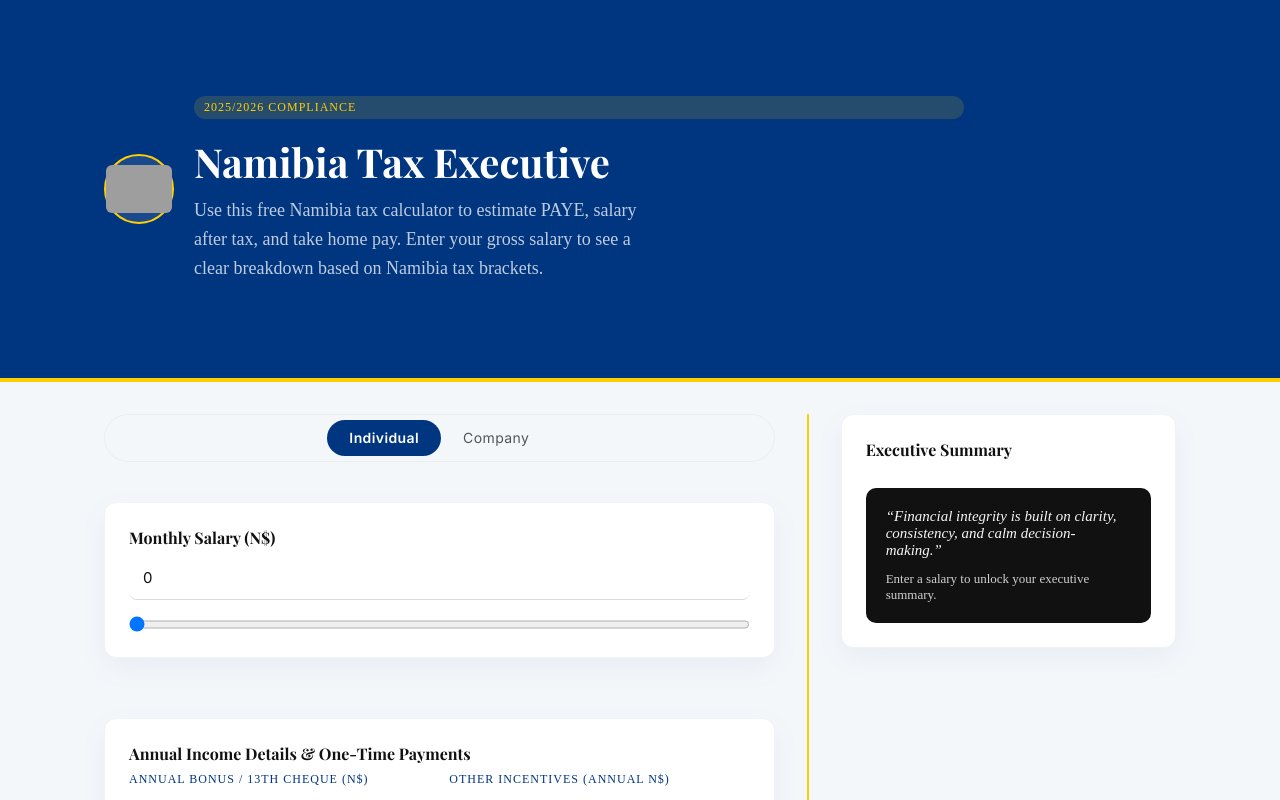
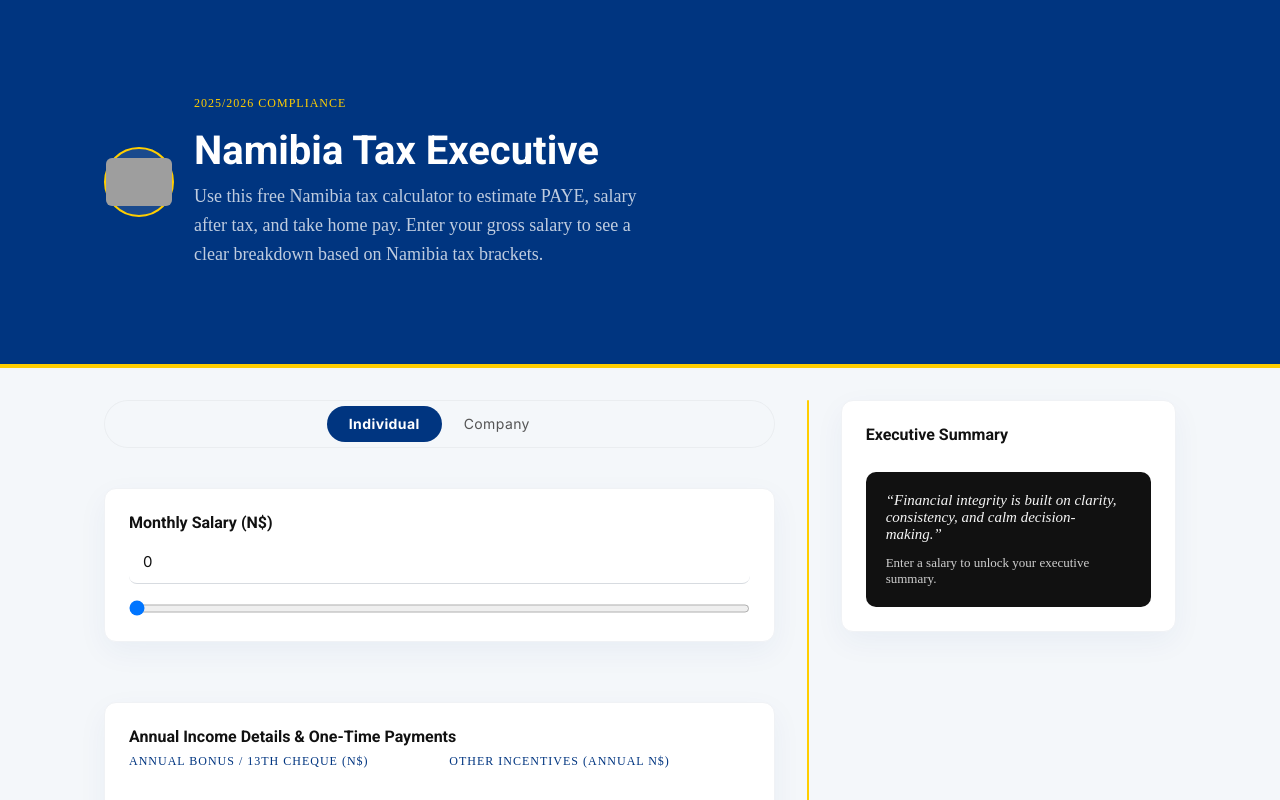
Before and after one commit to dym061/namfreetaxcalc, a Next.js app: page / in a window 1280 px wide. Shown: the top 800 px of the page. Built offline with nearby package versions, Linux system fonts and the light colour scheme; grey boxes are pictures that could not be loaded.

Commit message:
Update typography and badge styling

```diff
--- a/src/pages/_app.js
+++ b/src/pages/_app.js
@@ -2,19 +2,19 @@ import '@/styles/globals.css';
 import '@/styles/style.css';
 import Head from 'next/head';
 import Script from 'next/script';
-import { Inter, Playfair_Display } from 'next/font/google';
+import { Inter, Roboto } from 'next/font/google';
 
 const inter = Inter({
   subsets: ['latin'],
-  weight: ['400', '500', '600', '700'],
+  weight: ['400', '500', '700'],
   variable: '--font-inter',
   display: 'swap',
 });
 
-const playfair = Playfair_Display({
+const roboto = Roboto({
   subsets: ['latin'],
-  weight: ['400', '500', '600', '700'],
-  variable: '--font-playfair',
+  weight: ['400', '500', '700'],
+  variable: '--font-roboto',
   display: 'swap',
 });
 
@@ -75,7 +75,7 @@ export default function App({ Component, pageProps }) {
         />
       </Head>
 
-      <div className={`${inter.variable} ${playfair.variable}`}>
+      <div className={`${inter.variable} ${roboto.variable}`}>
         <Component {...pageProps} />
       </div>
     </>
--- a/src/styles/globals.css
+++ b/src/styles/globals.css
@@ -37,4 +37,5 @@ body {
 
 p {
   color: #555555;
+  font-size: 18px;
 }
--- a/src/styles/style.css
+++ b/src/styles/style.css
@@ -91,7 +91,7 @@
 }
 
 .txtfont1 {
-  font-family: var(--font-playfair), serif;
+  font-family: var(--font-roboto), sans-serif;
 }
 
 .txtfont2 {
@@ -144,18 +144,19 @@
 }
 
 .badge {
-  display: flex;
+  display: inline-flex;
   align-items: center;
   gap: 6px;
-  background: rgba(255, 206, 0, 0.15);
   color: #ffce00;
-  padding: 4px 10px;
-  border-radius: 999px;
+  padding: 0;
+  border-radius: 0;
   font-size: 12px;
   text-transform: uppercase;
   letter-spacing: 1px;
   justify-content: flex-start;
   margin: 0 0 8px;
+  text-align: left;
+  align-self: flex-start;
 }
 
 .brand-flag {
@@ -239,7 +240,7 @@
   font-weight: 700;
   margin-bottom: 8px;
   color: #111111;
-  font-family: var(--font-playfair), serif;
+  font-family: var(--font-roboto), sans-serif;
 }
 
 .section-subtitle {
@@ -450,7 +451,7 @@ select.input-field:focus {
 }
 
 .serif-display {
-  font-family: var(--font-playfair), serif;
+  font-family: var(--font-roboto), sans-serif;
 }
 
 .result-subtext {
```
